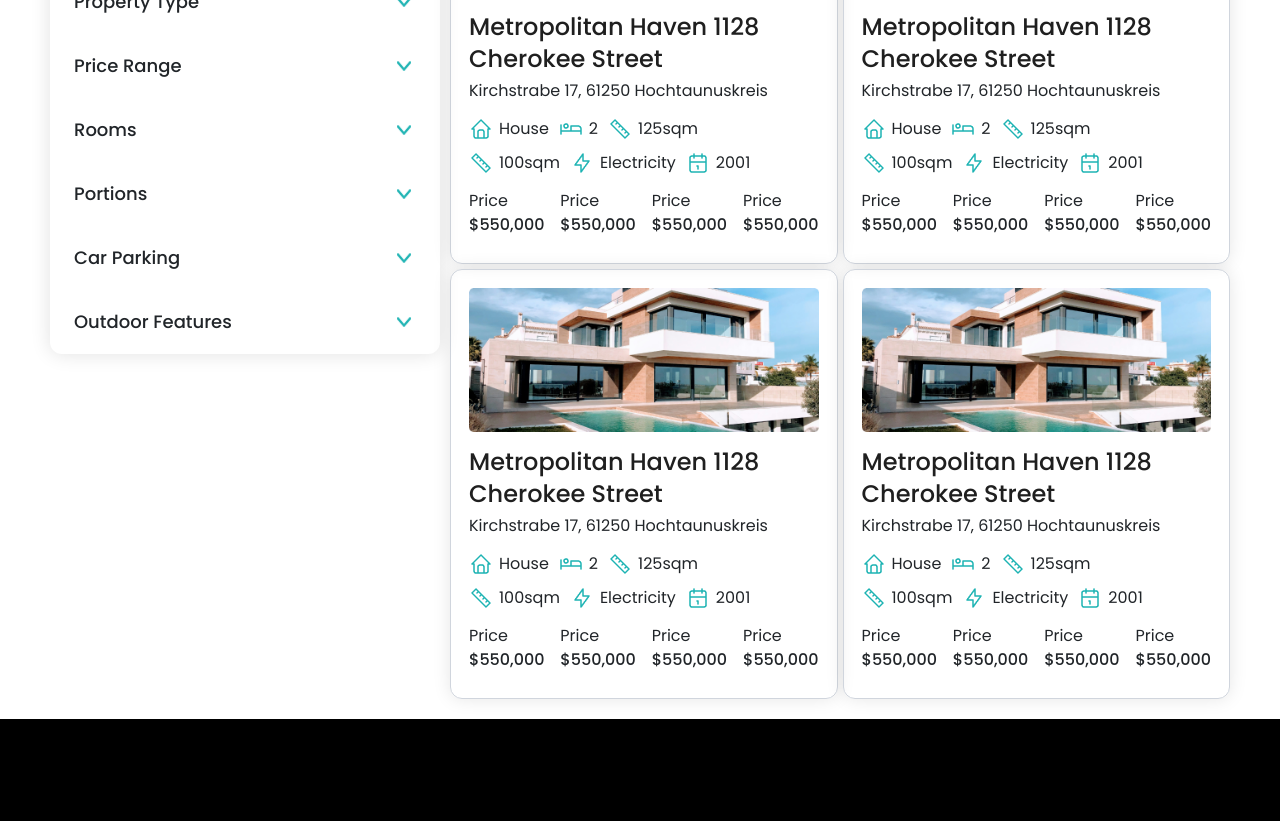
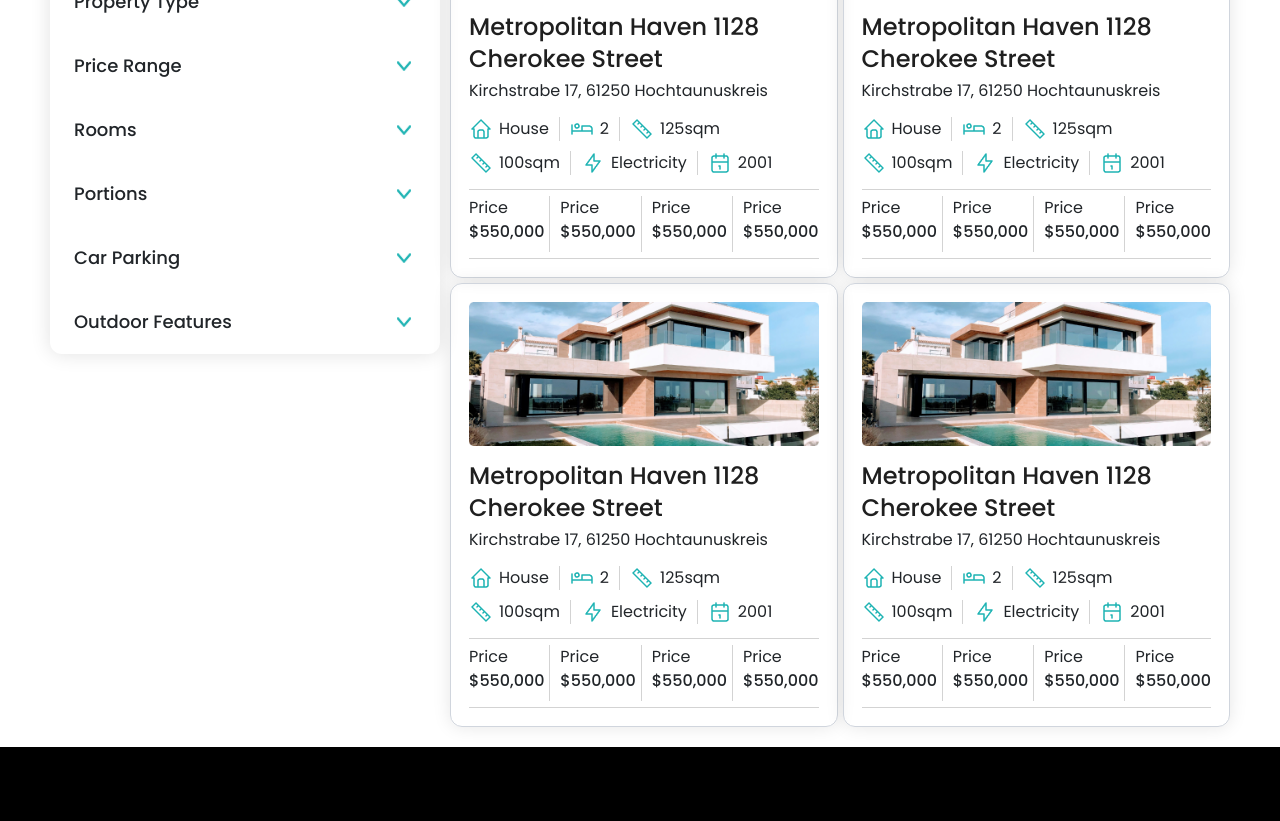
Before and after one commit to waqar-ahmad356/property-lens-boostrap, a plain HTML site: page pages/properties.html in a window 1280 px wide. Shown: the part 1299-2120 px from the top of the page. Drawn offline with nearby package versions, Linux system fonts and the light colour scheme; files whose address does not match are found by name.

Commit message:
development-mode

```diff
--- a/CSS/properties.css
+++ b/CSS/properties.css
@@ -911,14 +911,27 @@
   display: flex;
   gap: 10px;
 }
+.house-info .info:not(:first-child) {
+  border-left: 1px solid lightgray; /* Adjust color as needed */
+  padding-left: 10px; /* Optional: Add padding to create space from the border */
+}
 .house-info .info {
   display: flex;
   gap: 6px;
   align-items: center;
 }
 .house-price-info {
+  border-top: 1px solid lightgray;
+  padding-top: 6px;
+  padding-bottom: 6px;
+  border-bottom: 1px solid lightgray;
   display: flex;
   justify-content: space-between;
+}
+.price-info:not(:first-child){
+  border-left: 1px solid lightgray; /* Adjust color as needed */
+  padding-left: 10px;
+
 }
 .price-info {
   display: flex;
```
